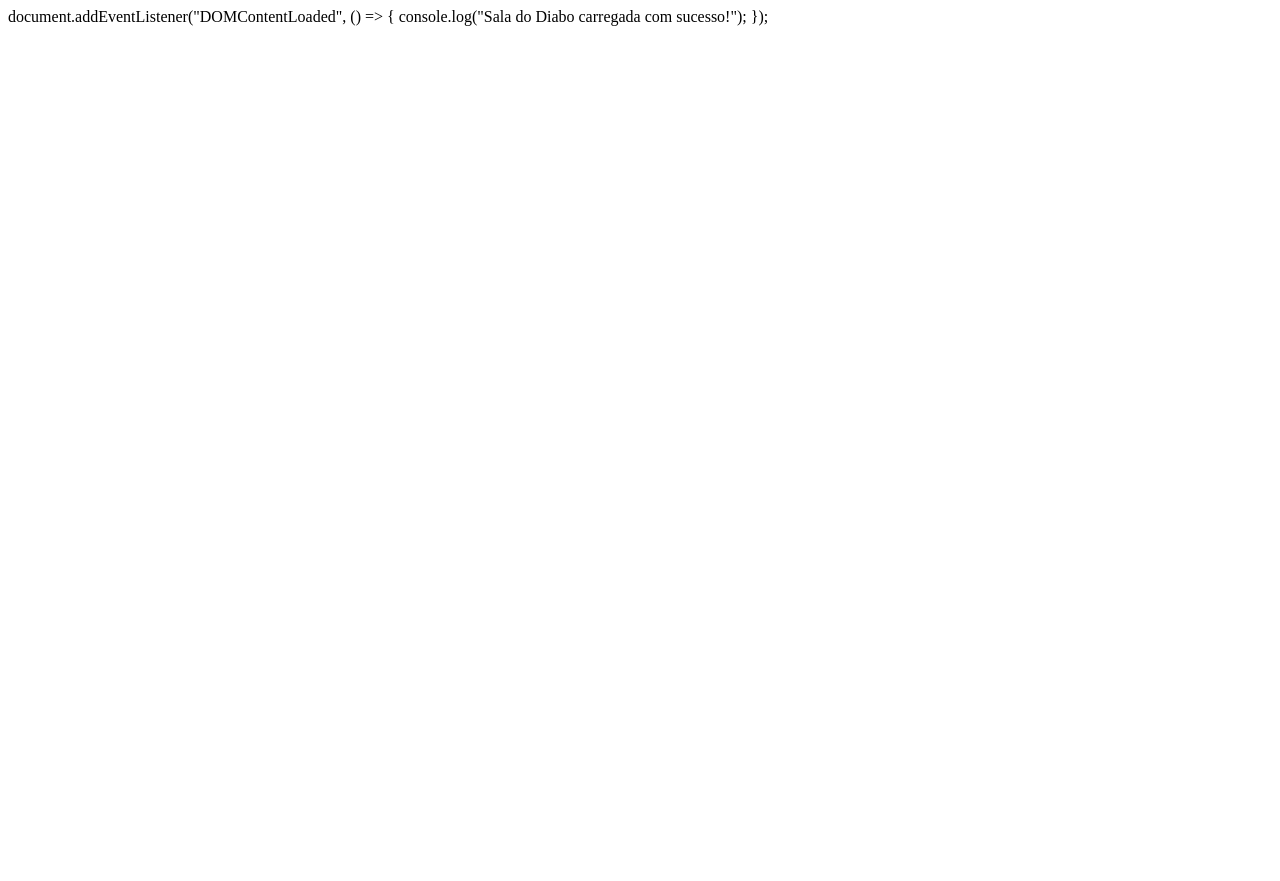
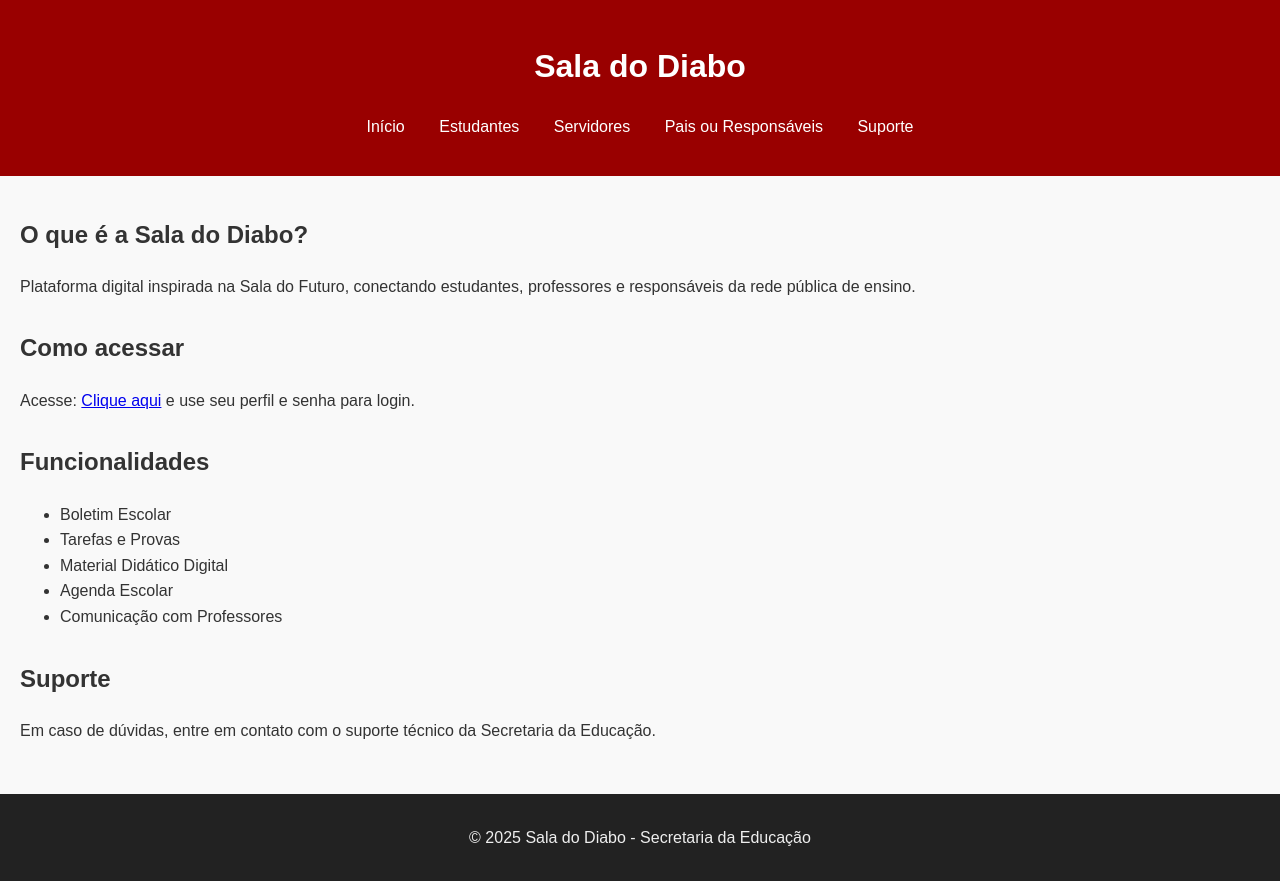
Before and after one commit to justdancenow1052-netizen/sala-da-discordia, a plain HTML site: page index.html in a window 1280 px wide. Before the commit the page ends 800 px from the top, so only its background shows below. Drawn offline with Linux system fonts and the light colour scheme.

Commit message:
porra do caralho
Signed-off-by: justdancenow1052-netizen <justdancenow1052@gmail.com>

```diff
--- a/index.html
+++ b/index.html
@@ -1,3 +1,61 @@
-document.addEventListener("DOMContentLoaded", () => {
-    console.log("Sala do Diabo carregada com sucesso!");
-});
+<!DOCTYPE html>
+<html lang="pt-BR">
+<head>
+    <meta charset="UTF-8">
+    <title>Sala do Diabo</title>
+    <meta name="viewport" content="width=device-width, initial-scale=1.0">
+    <link rel="stylesheet" href="styles.css">
+</head>
+<body>
+    <header>
+        <h1>Sala do Diabo</h1>
+        <nav>
+            <ul>
+                <li><a href="#">Início</a></li>
+                <li><a href="#">Estudantes</a></li>
+                <li><a href="#">Servidores</a></li>
+                <li><a href="#">Pais ou Responsáveis</a></li>
+                <li><a href="#">Suporte</a></li>
+            </ul>
+        </nav>
+    </header>
+
+    <main>
+        <section id="sobre">
+            <h2>O que é a Sala do Diabo?</h2>
+            <p>
+                Plataforma digital inspirada na Sala do Futuro, conectando estudantes, professores e responsáveis da rede pública de ensino.
+            </p>
+        </section>
+
+        <section id="acesso">
+            <h2>Como acessar</h2>
+            <p>
+                Acesse: <a href="https://saladofuturo.educacao.sp.gov.br/" target="_blank">Clique aqui</a> e use seu perfil e senha para login.
+            </p>
+        </section>
+
+        <section id="recursos">
+            <h2>Funcionalidades</h2>
+            <ul>
+                <li>Boletim Escolar</li>
+                <li>Tarefas e Provas</li>
+                <li>Material Didático Digital</li>
+                <li>Agenda Escolar</li>
+                <li>Comunicação com Professores</li>
+            </ul>
+        </section>
+
+        <section id="suporte">
+            <h2>Suporte</h2>
+            <p>Em caso de dúvidas, entre em contato com o suporte técnico da Secretaria da Educação.</p>
+        </section>
+    </main>
+
+    <footer>
+        <p>&copy; 2025 Sala do Diabo - Secretaria da Educação</p>
+    </footer>
+
+    <script src="script.js"></script>
+</body>
+</html>
```
